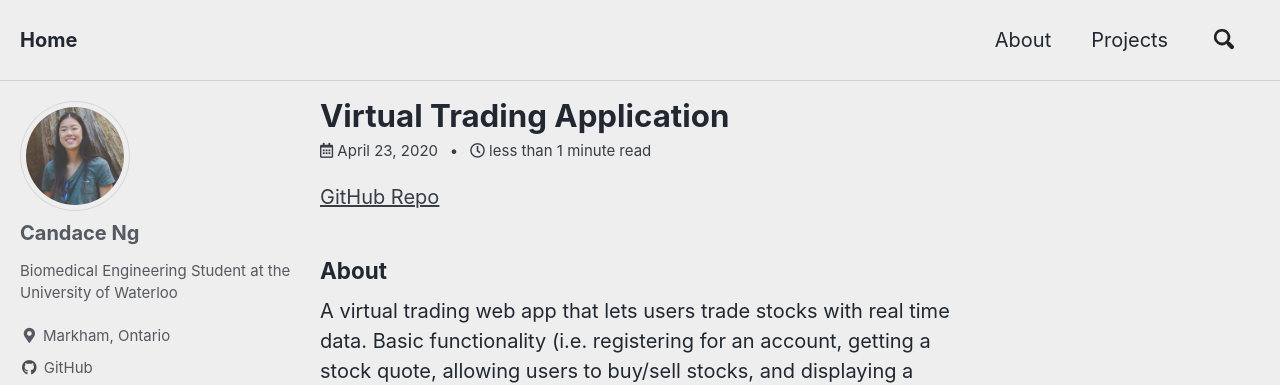
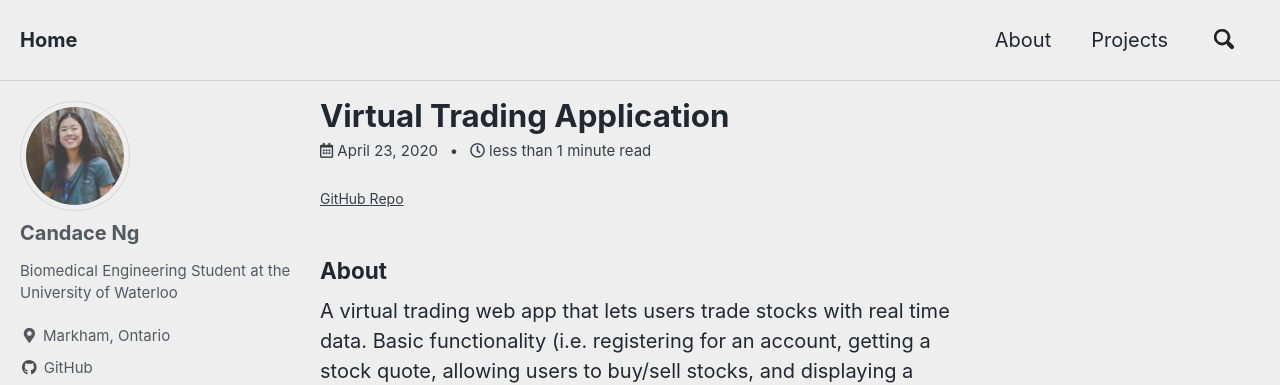
Before and after one commit to candaceng/candaceng, a Jekyll site: the page built from _posts/2020-04-23-trading-app.md, in a window 1280 px wide. Shown: the top 385 px of the page. Built offline with Jekyll 4.4.1, drawn with Linux system fonts in a browser that asks for light colours; cached includes are drawn as plain includes.

Commit message:
update post

```diff
--- a/_posts/2020-04-23-trading-app.md
+++ b/_posts/2020-04-23-trading-app.md
@@ -5,7 +5,7 @@ tags: [flask, sql, python, api]
 excerpt: "Virtual stock trading web app using real time data"
 mathjax: "true"
 ---
-<a href="https://github.com/candaceng/virtual-trading">GitHub Repo</a>
+<a style="font-size: 14px;" href="https://github.com/candaceng/virtual-trading">GitHub Repo</a>
 
 ### About
 A virtual trading web app that lets users trade stocks with real time data. Basic functionality (i.e. registering for an account, getting a stock quote, allowing users to buy/sell stocks, and displaying a user's stock portfolio) was implemented and submitted to Harvard's CS50 online course as part of problem set 8. Additional features are currently being implemented.
```
